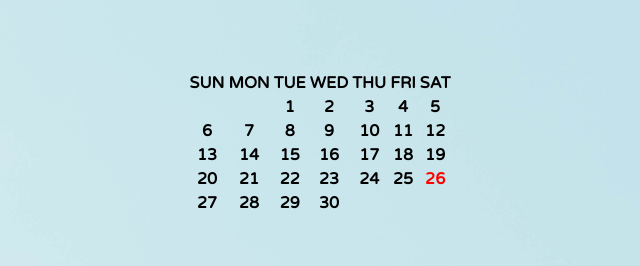
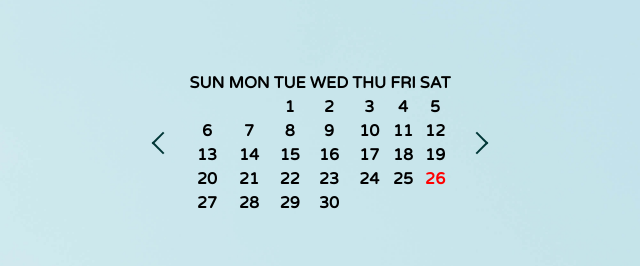
Before and after one commit to anniemon/calendar, a plain HTML site: page index.html in a window 1280 px wide. Shown: the part 462-728 px from the top of the page, 320-960 px from the left. Drawn offline with Linux system fonts and the light colour scheme.

Commit message:
add: button prev&next, fix: firstday calculation error

```diff
--- a/index.html
+++ b/index.html
@@ -6,7 +6,6 @@
   <meta name="viewport" content="width=device-width" />
   <link href="https://fonts.googleapis.com/css?family=Pacifico&display=swap" rel="stylesheet" />
   <link href="https://fonts.googleapis.com/css?family=Varela+Round&display=swap" rel="stylesheet" />
-  <!-- <link rel="icon" href="/images/favicon.ico" /> -->
   <link rel="stylesheet" type="text/css" href="style.css" />
   <title>Calendar Project</title>
 </head>
@@ -18,6 +17,7 @@
     <p class="show-date"></p>
     <p class="show-month-year"></p>
     <main class="calendar-body">
+      <button class="button-prev"></button>
       <table>
         <thead>
           <tr>
@@ -78,10 +78,9 @@
           </tr>
         </tbody>
       </table>
+      <button class="button-next"></button>
     </main>
   </section>
-
   <script src="index.js"></script>
 </body>
-
 </html>
--- a/index.js
+++ b/index.js
@@ -24,7 +24,8 @@ function printCurrentDate() {
 
 function printCurrentDatesOfMonth() {
     let dateNumber = 2;
-    let firstDay = now.getDay() + 1 - currentDate % 7;
+    let firstDay = now.getDay() + 1 - currentDate % 7
+    firstDay < 0 ? firstDay += 7 : firstDay;
     for(let row = 0; row < calendarBody_Rows.length; row++){
         for (let col = 0; col < 7; col++) {
             calendarBody_Rows[0].children[firstDay].textContent = 1;
--- a/style.css
+++ b/style.css
@@ -26,9 +26,30 @@ section > p {
   font-weight: bolder;
   display: flex;
   justify-content: center;
+  align-items: center;
   text-align: center;
 }
 
 .today {
   color: red;
 }
+
+.button-prev,
+.button-next {
+  background-color: transparent;
+  border-left: transparent;
+  border-top: transparent;
+  width: 1rem;
+  height: 1rem;
+  margin: 1rem;
+  color: red;
+  border-color: darkcyan;
+}
+
+.button-prev {
+  transform: rotate(135deg);
+}
+
+.button-next {
+  transform: rotate(-45deg);
+}
```
